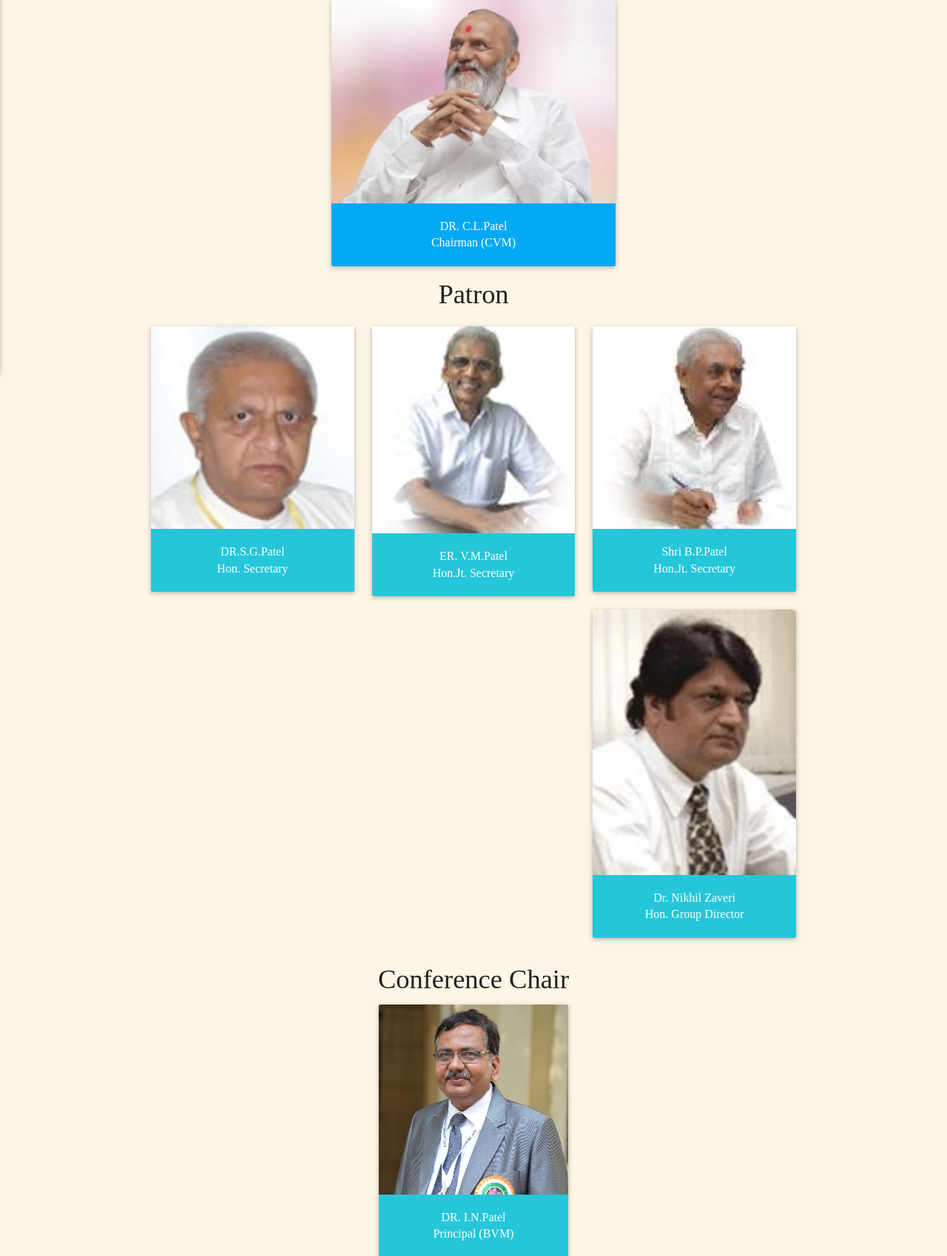
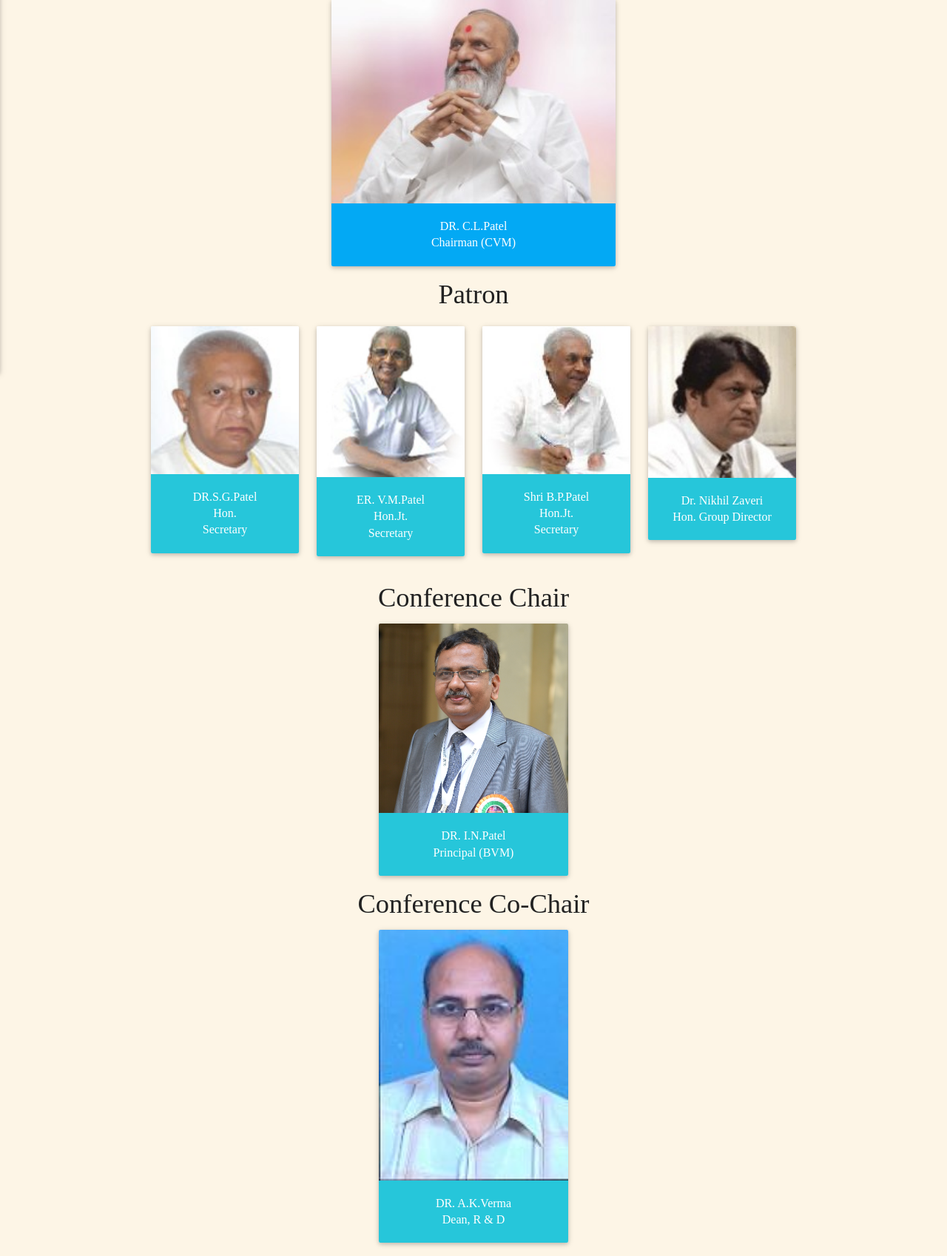
Before and after one commit to maunilswadas/conference, a web app: file organizingCommittee.html in a window 1280 px wide. Shown: the part 356-2054 px from the top of the page at 74% size. Run offline with its HTML, style and script files only (its server is not run), Linux system fonts and the light colour scheme.

Commit message:
update: adjustments done

```diff
--- a/css/main.css
+++ b/css/main.css
@@ -108,6 +108,10 @@ body{
 .registration-modal{
     padding:10px;
     border-radius: 2px;
+}
+.footer-copyright{
+    height:50px;
+
 }
 /*bigin: index*/
 
@@ -375,6 +379,10 @@ footer {
         position: relative;
         left: auto;
     }
+    .footer-copyright{
+        height:70px;
+
+    }
 }
 
 
--- a/organizingCommittee.html
+++ b/organizingCommittee.html
@@ -242,37 +242,37 @@
 
     <div class="patron">
         <div class="row">
-        <div class="col s12 m4 l4">
+        <div class="col s12 m6 l3">
             <div class=" card">
                 <div class="card-image ">
                     <img src="img/sgpatel.jpg" alt="">
                 </div>
                 <div class="cyan lighten-1  white-text card-content center-align">
-                    DR.S.G.Patel<br> Hon. Secretary
+                    DR.S.G.Patel<br> Hon. <br> Secretary
                 </div>
             </div>
         </div>
-        <div class="col s12 m4 l4">
+        <div class="col s12 m6 l3">
             <div class=" card">
                 <div class="card-image ">
                     <img src="img/vmpatel.jpg" alt="">
                 </div>
                 <div class="cyan lighten-1 white-text card-content center-align">
-                    ER. V.M.Patel<br>Hon.Jt. Secretary
+                    ER. V.M.Patel<br>Hon.Jt. <br> Secretary <br>
                 </div>
             </div>
         </div>
-        <div class="col s12 m4 l4">
+        <div class="col s12 m6 l3">
             <div class=" card">
                 <div class="card-image ">
                     <img src="img/bppatel.jpg" alt="">
                 </div>
                 <div class="cyan lighten-1 white-text card-content center-align">
-                    Shri B.P.Patel<br>Hon.Jt. Secretary
+                    Shri B.P.Patel<br>Hon.Jt. <br> Secretary <br>
                 </div>
             </div>
         </div>
-        <div class="col s12 m4 l4">
+        <div class="col s12 m6 l3">
             <div class=" card">
                 <div class="card-image ">
                     <img src="img/nikhil.jpg" alt="">
@@ -428,8 +428,8 @@
     </div>
 
     <div class="core">
-        <div class="row">
-            <div class="col s6 m4 l2">
+        <div class="row container">
+            <div class="col s6 m4 l3">
                 <div class=" card">
                     <div class="card-image ">
                         <img src="img/vinaysir.jpg" alt="">
@@ -439,7 +439,7 @@
                     </div>
                 </div>
             </div>
-            <div class="col s6 m4 l2">
+            <div class="col s6 m4 l3">
                 <div class=" card">
                     <div class="card-image ">
                         <img src="img/nmpsir.jpg" alt="">
@@ -449,7 +449,7 @@
                     </div>
                 </div>
             </div>
-            <div class="col s6 m4 l2">
+            <div class="col s6 m4 l3">
                 <div class=" card">
                     <div class="card-image ">
                         <img src="img/sddhiman.jpg" alt="">
@@ -459,7 +459,7 @@
                     </div>
                 </div>
             </div>
-            <div class="col s6 m4 l2">
+            <div class="col s6 m4 l3">
                 <div class=" card">
                     <div class="card-image ">
                         <img src="img/rpmehta.JPG" alt="">
@@ -470,8 +470,8 @@
                 </div>
             </div>
           </div>
-          <div class="row">
-            <div class="col s6 m4 l2">
+          <div class="row container">
+            <div class="col s6 m4 l3">
                 <div class=" card">
                     <div class="card-image ">
                         <img src="img/msholia.jpg" alt="">
@@ -481,7 +481,7 @@
                     </div>
                 </div>
             </div>
-            <div class="col s6 m4 l2">
+            <div class="col s6 m4 l3">
                 <div class=" card">
                     <div class="card-image ">
                         <img src="img/meshimpi.JPG" alt="">
@@ -491,7 +491,7 @@
                     </div>
                 </div>
             </div>
-            <div class="col s6 m4 l2">
+            <div class="col s6 m4 l3">
                 <div class=" card">
                     <div class="card-image ">
                         <img src="img/drbhatt.jpg" alt="">
@@ -636,6 +636,17 @@
             <img src="img/npiu12-logo.png" alt="">
             <img src="img/ISTE-logo.png" alt="">
         </div>
+        <div class="footer-copyright teal lighten-1">
+            <div class="container">
+                © 2016 BVM Engineerinng college
+                <div class="right">
+                    <b>Developed By:-</b> &nbsp;
+                    <a class="grey-text text-lighten-4" target="_blank" href="https://github.com/maunilswadas">Maunil Swadas</a><br>
+                    <a class="grey-text text-lighten-4" target="_blank" href="https://github.com/parth696">Parth Upadhyay</a>&nbsp&nbsp
+                    <a class="grey-text text-lighten-4" target="_blank" href="https://github.com/urjas">Urja Solanki</a>
+                </div>
+            </div>
+        </div>
     </footer>
 </div>
 </body>
```
Also changed, not shown: advisoryCommittee.html (+11 -0 lines), index.html (+11 -1 lines), technicalCommittee.html (+11 -0 lines), img/nikhil.jpg.
